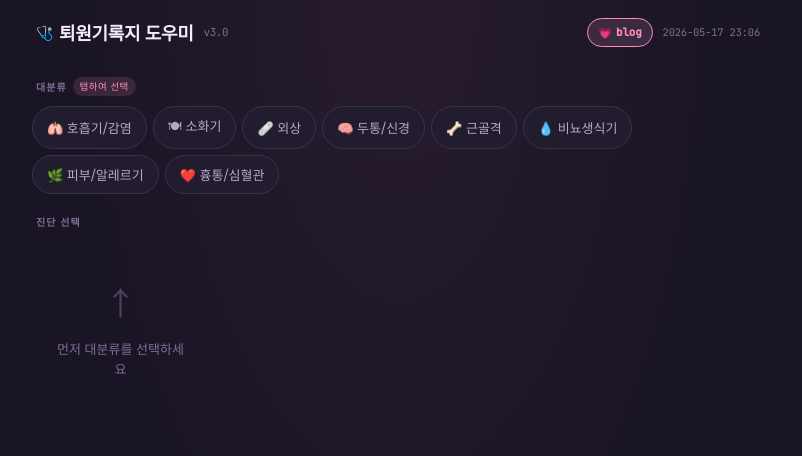
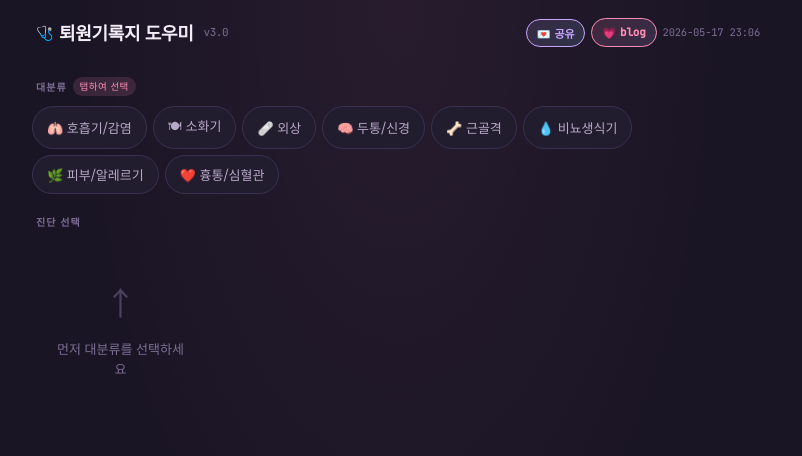
Before and after one commit to hyinuyu/discharge, a plain HTML site: page index.html in a window 1280 px wide. Shown: the top 456 px of the page, without its empty margins (242-1044 px from the left). Drawn offline with Linux system fonts and the light colour scheme.

Commit message:
Update index.html

```diff
--- a/index.html
+++ b/index.html
@@ -66,7 +66,11 @@
   .header h1 .heart { font-size: 14px; }
   .header h1 .ver { color: var(--text3); font-weight: 400; font-size: 11px; font-family: var(--mono); margin-left: 4px; }
   .header .sub { font-size: 10.5px; color: var(--text3); font-family: var(--mono); letter-spacing: -0.02em; }
-  .header-right { display: flex; align-items: center; gap: 10px; }
+  .header-right { display: flex; align-items: center; gap: 6px; flex-wrap: wrap; justify-content: flex-end; }
+  .share-btn { display: inline-flex; align-items: center; gap: 4px; padding: 5px 10px; border-radius: 999px; background: linear-gradient(135deg, var(--purple-soft), rgba(136, 200, 255, 0.15)); border: 0.5px solid var(--purple); color: var(--purple); cursor: pointer; font-size: 11px; font-weight: 600; transition: all 0.18s cubic-bezier(0.34, 1.56, 0.64, 1); font-family: var(--sans); }
+  .share-btn:hover { background: var(--purple); color: #fff; transform: translateY(-1px); box-shadow: 0 4px 12px rgba(200, 165, 255, 0.35); }
+  .share-btn:active { transform: scale(0.95); }
+  .share-btn .share-txt { font-family: var(--mono); letter-spacing: -0.02em; }
   .blog-btn { display: inline-flex; align-items: center; gap: 4px; padding: 5px 10px; border-radius: 999px; background: linear-gradient(135deg, var(--accent-soft), rgba(200, 165, 255, 0.15)); border: 0.5px solid var(--accent); color: var(--accent); text-decoration: none; font-size: 11px; font-weight: 600; transition: all 0.18s cubic-bezier(0.34, 1.56, 0.64, 1); font-family: var(--sans); }
   .blog-btn:hover { background: var(--accent); color: #fff; transform: translateY(-1px); box-shadow: 0 4px 12px rgba(255, 141, 181, 0.35); }
   .blog-btn:active { transform: scale(0.95); }
@@ -182,6 +186,9 @@
 <div class="header">
   <h1><span class="heart">🩺</span>퇴원기록지 도우미 <span class="ver">v3.0</span></h1>
   <div class="header-right">
+    <button class="share-btn" onclick="shareApp()" title="앱 링크 공유">
+      <span>💌</span><span class="share-txt">공유</span>
+    </button>
     <a class="blog-btn" href="https://blog.naver.com/hyinuyu" target="_blank" rel="noopener" title="작성자 블로그 ♡">
       <span>💗</span><span class="blog-txt">blog</span>
     </a>
@@ -1727,7 +1734,54 @@ function buildText() {
 }
 
 // ============================================================
-// 복사
+// 공유 (Web Share API + 클립보드 fallback)
+// ============================================================
+async function shareApp() {
+  const url = window.location.href;
+  const shareData = {
+    title: '퇴원기록지 도우미',
+    text: '응급실 퇴원기록지 빠른 작성 도구 🩺💗',
+    url: url
+  };
+
+  // 모바일: 네이티브 공유 시트 (카톡/메시지 등 바로 선택 가능)
+  if (navigator.share) {
+    try {
+      await navigator.share(shareData);
+      return; // 성공
+    } catch (e) {
+      if (e.name === 'AbortError') return; // 사용자가 공유 취소
+      // 그 외 에러는 클립보드 fallback
+    }
+  }
+
+  // PC/지원 안되는 브라우저: 클립보드 복사
+  if (navigator.clipboard && navigator.clipboard.writeText) {
+    try {
+      await navigator.clipboard.writeText(url);
+      showToast('🔗 링크가 복사되었어요!');
+      return;
+    } catch (e) {}
+  }
+
+  // 구형 브라우저 fallback
+  const ta = document.createElement('textarea');
+  ta.value = url;
+  ta.style.position = 'fixed';
+  ta.style.left = '-9999px';
+  document.body.appendChild(ta);
+  ta.select();
+  try {
+    document.execCommand('copy');
+    showToast('🔗 링크가 복사되었어요!');
+  } catch (e) {
+    showToast('복사 실패', true);
+  }
+  document.body.removeChild(ta);
+}
+
+// ============================================================
+// 복사 (퇴원기록지 본문)
 // ============================================================
 function copyText() {
   const text = buildText();
```
